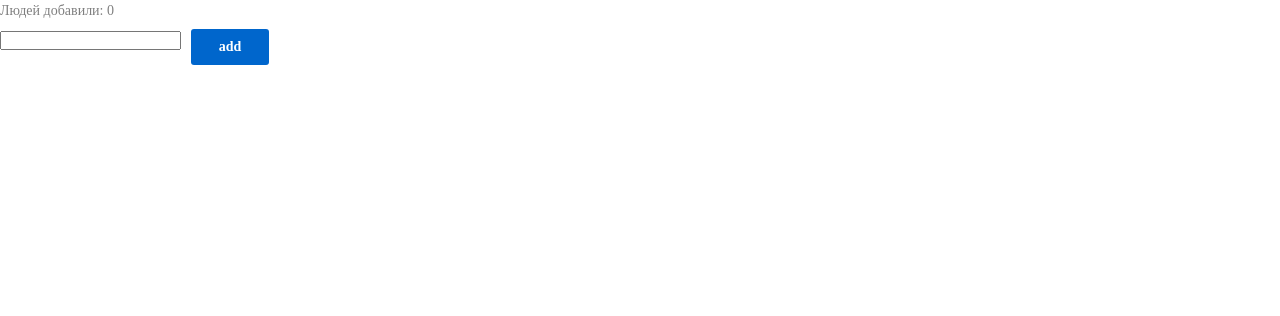
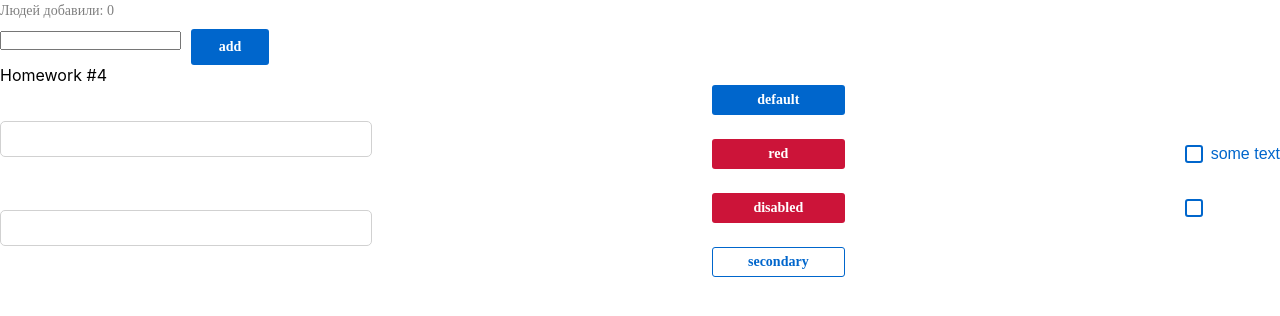
Before and after one commit to allexmorozovv/homeworks, a React (Create React App) app: page / in a window 1280 px wide. Shown: the part 310-626 px from the top of the page. Built offline with nearby package versions, Linux system fonts and the light colour scheme.

Commit message:
add homework 4

```diff
--- a/src/s1-main/App.tsx
+++ b/src/s1-main/App.tsx
@@ -3,6 +3,7 @@
 import HW1 from '../s2-homeworks/hw01/HW1'
 import HW2 from "../s2-homeworks/hw02/HW2";
 import HW3 from "../s2-homeworks/hw03/HW3";
+import HW4 from "../s2-homeworks/hw04/HW4";
 
 function App() {
     return (
@@ -11,7 +12,7 @@
             {/*раскомментировать по ходу выполнения*/}
             <HW2/>
             <HW3/>
-            {/*<HW4/>*/}
+            <HW4/>
 
             {/*при выполнении дз 5 и более - закомментировать здесь дз 1-4, так как они есть внутри дз 5*/}
             {/*<HW5/>*/}
--- a/src/s2-homeworks/hw04/common/c1-SuperInputText/SuperInputText.module.css
+++ b/src/s2-homeworks/hw04/common/c1-SuperInputText/SuperInputText.module.css
@@ -2,19 +2,37 @@
 }
 
 .input {
+    order: 2;
+    height: 36px;
+    width: 372px;
+    border-radius: 5px;
+    background-color: white;
 }
 
 .inputWrapper {
+    display: flex;
+    flex-direction: column;
 }
 
 .superInput {
+    border: 1px solid #D1D1D1;
 }
 
 .errorInput {
+    border: 1px solid #CC1439;
 }
 
 .errorInput:focus {
+    border: 1px solid #CC1439;
 }
 
 .error {
+    margin-bottom: 5px;
+    font-family: 'Montserrat';
+    color: #CC1439;
+    font-style: normal;
+    font-weight: 400;
+    font-size: 12px;
+    line-height: 12px;
+    order: 1;
 }
--- a/src/s2-homeworks/hw04/common/c2-SuperButton/SuperButton.module.css
+++ b/src/s2-homeworks/hw04/common/c2-SuperButton/SuperButton.module.css
@@ -1,29 +1,55 @@
 .button {
+    display: flex;
+    flex-direction: row;
+    justify-content: center;
+    align-items: center;
+    padding: 5px 24px;
+    gap: 10px;
+    border: none;
+    outline: none;
+    width: 133px;
+    height: 30px;
+    font-family: 'Montserrat';
+    font-style: normal;
+    font-weight: 600;
+    font-size: 14px;
+    line-height: 20px;
+    border-radius: 3px;
+    color: white;
 }
 
 .disabled {
 }
 
 .secondary {
+    color: #0066CC;
+    border: 1px solid #0066CC;
+    background-color: transparent;
 }
 
 .default {
+    background: #0066CC;
 }
 
 .red {
+    background: #CC1439;
 }
 
 .default:hover {
+    background: #0080FF;
 }
 
 .red:hover {
+    background: #FF1A47;
 }
 
 .secondary:hover {
+    background: #E5F0FA;
 }
 
 
 .default:active {
+    background: #0059B3;
 }
 
 .secondary:active {
--- a/src/s2-homeworks/hw04/common/c2-SuperButton/SuperButton.tsx
+++ b/src/s2-homeworks/hw04/common/c2-SuperButton/SuperButton.tsx
@@ -17,12 +17,13 @@
         ...restProps // все остальные пропсы попадут в объект restProps, там же будет children
     }
 ) => {
-    const finalClassName = s.button
+    const finalClassName = s.button + (disabled ? ' ' + s.disabled : ' ')
+        + (xType === 'red' ? ' ' + s.red : ' ') + (xType === 'secondary' ? ' ' + s.secondary : ' ') + (!xType ? ' ' + s.default : ' ')
         // + (disabled
         //         ? ...
         //         : xType === 'red'
         //             ? ...
-        + (className ? ' ' + className : '') // задачка на смешивание классов
+        // + (className ? ' ' + className : '') // задачка на смешивание классов
 
     return (
         <button
--- a/src/s2-homeworks/hw04/common/c3-SuperCheckbox/SuperCheckbox.tsx
+++ b/src/s2-homeworks/hw04/common/c3-SuperCheckbox/SuperCheckbox.tsx
@@ -28,7 +28,7 @@
 ) => {
     const onChangeCallback = (e: ChangeEvent<HTMLInputElement>) => {
         // задачка на написание онченджа
-
+        onChangeChecked ? onChangeChecked(e.currentTarget.checked) : onChange && onChange(e)
     }
 
     const finalInputClassName = s.checkbox
```
